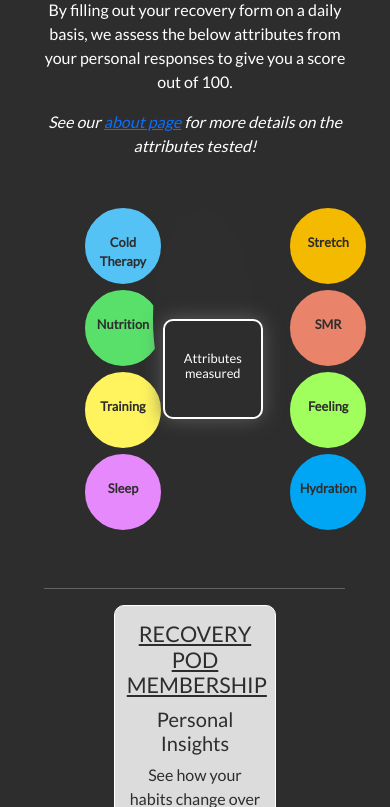
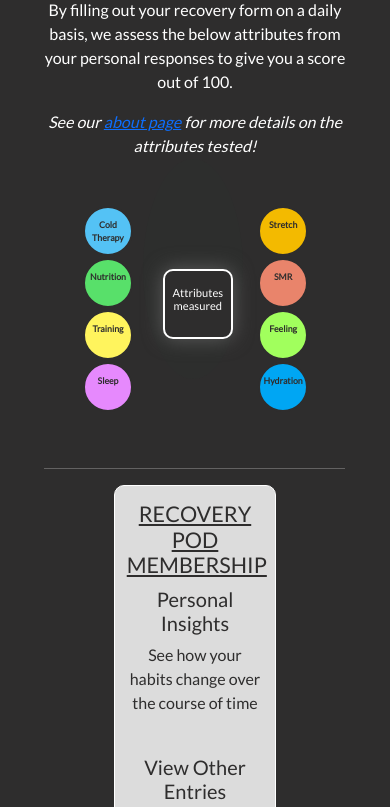
Before and after one commit to aryan008/recovery-test, a Flask app: page / in a window 390 px wide. Shown: the part 596-1403 px from the top of the page. Run offline with Flask 2, Linux system fonts and the light colour scheme; data that the repository does not hold is empty; some libraries are stand-ins or nearby versions.

Commit message:
finished media queries

```diff
--- a/static/css/style.css
+++ b/static/css/style.css
@@ -449,6 +449,10 @@ footer {
 }
 
 @media only screen and (max-width:762px) {
+    .right-div {
+        margin-left: -15px;
+    }
+
     .featurette-image {
         display: none;
     }
@@ -478,6 +482,10 @@ footer {
 }
 
 @media only screen and (max-width:606px) {
+    .right-div {
+        margin-left: -25px;
+    }
+
     .result-container {
         width: 30rem;
         height: 30rem;
@@ -503,6 +511,10 @@ footer {
 }
 
 @media only screen and (max-width:576px) {
+    .right-div {
+        margin-left: -35px;
+    }
+
     .account-button {
         font-size: 1rem;
     }
@@ -541,6 +553,14 @@ footer {
 }
 
 @media only screen and (max-width:533px) {
+    #home-page-circle h4 {
+        font-size: .7rem;
+        padding: 20px 0;
+        height: 75px;
+        width: 75px;
+        margin-left: 10px;
+    }
+
     .edit-button, .delete-button {
         font-size: .5rem;
     }
@@ -570,12 +590,35 @@ footer {
 }
 
 @media only screen and (max-width:475px) {
+    .left-div li, .right-div li {
+        height: 60px;
+        width: 60px;
+        padding: 15px 5px;
+        font-size: .6rem;
+    }
+
+    #home-page-circle {
+        margin: 10px auto;
+    }
+
     .entry-option-headings {
         font-size: 1.5rem;
     }
 }
 
 @media only screen and (max-width:450px) {
+    .left-div li, .right-div li {
+        height: 50px;
+        width: 50px;
+        padding: 10px 2px;
+        font-size: .55rem;
+    }
+
+    #home-page-circle {
+        margin: -15px 0;
+        right: 10px;
+    }
+
     .edit-button, .delete-button {
         font-size: .5rem;
     }
@@ -611,6 +654,14 @@ footer {
 }
 
 @media only screen and (max-width:400px) {
+    #home-page-circle h4 {
+        font-size: .7rem;
+        padding: 15px 0;
+        height: 70px;
+        width: 70px;
+        margin-left: 10px;
+    }
+
     .entry-option-headings {
         font-size: 1.2rem;
     }
@@ -625,6 +676,14 @@ footer {
 }
 
 @media only screen and (max-width:360px) {
+    #home-page-circle h4 {
+        font-size: .7rem;
+        padding: 10px 0;
+        height: 60px;
+        width: 60px;
+        margin-left: 5px;
+    }
+
     .table-entries {
         font-size: .6rem;
     }
```
